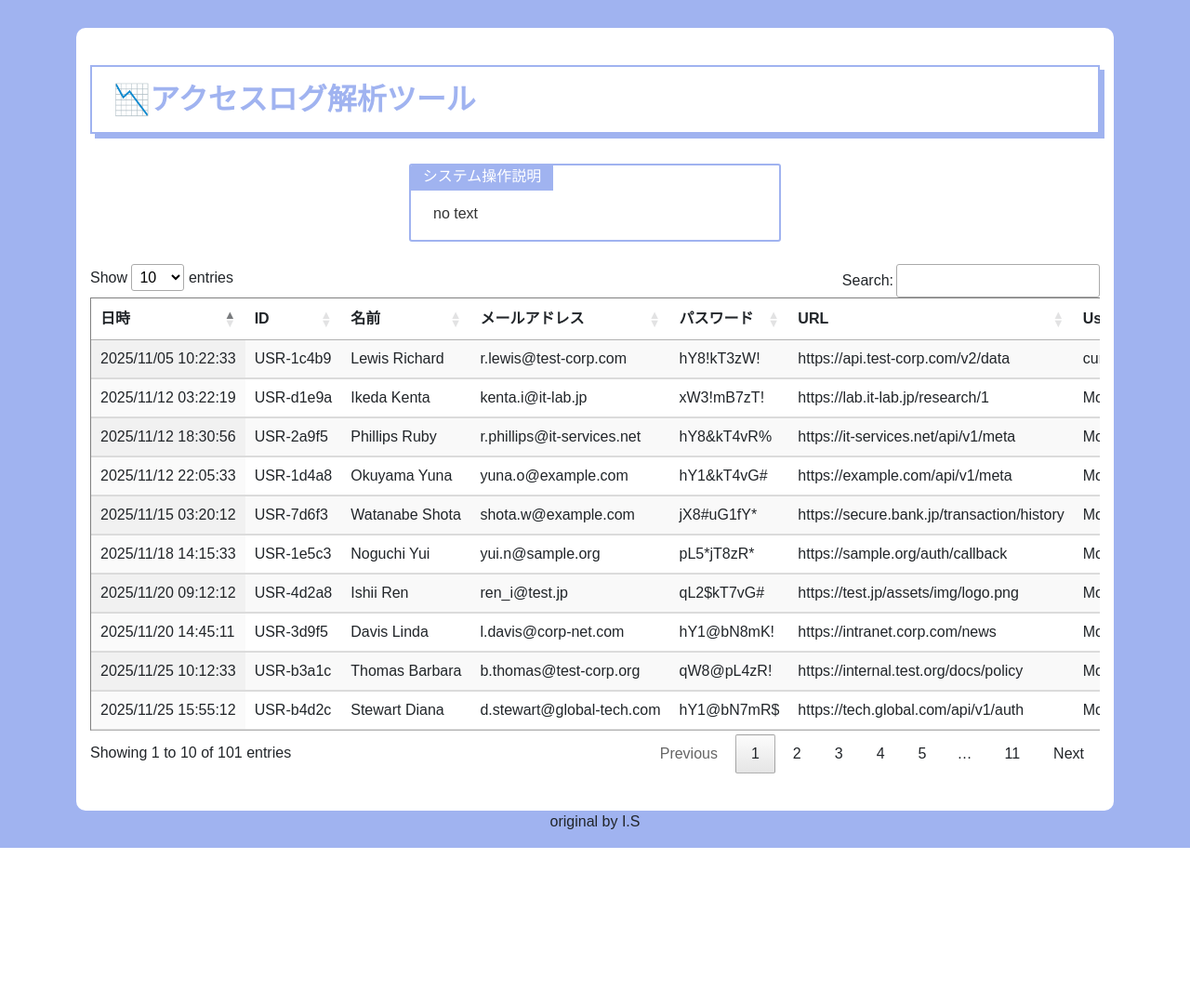
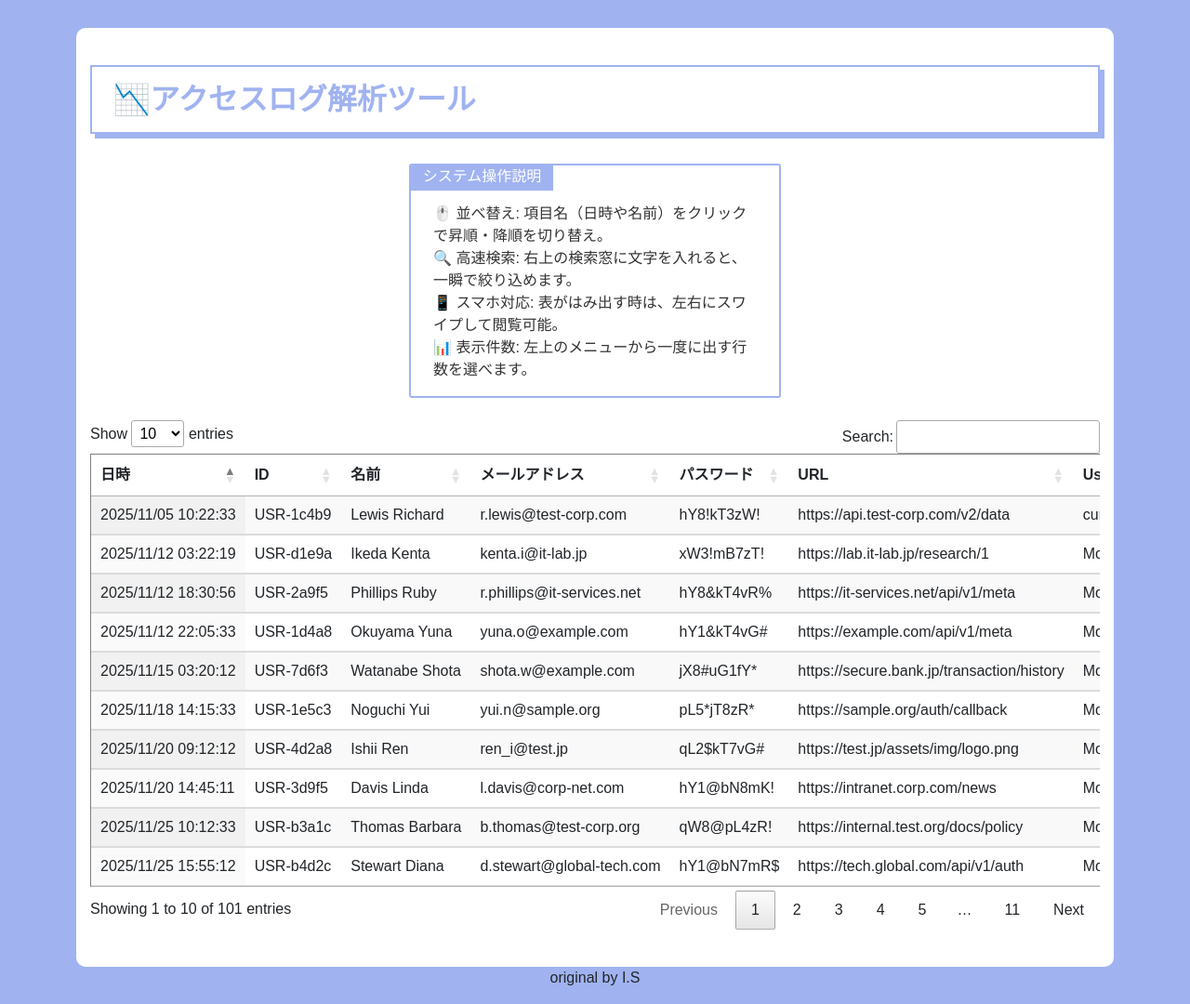
Before and after one commit to ishimarusbiz-png/dbprac, a Flask app: page /apppage in a window 1280 px wide. Shown: the whole page at 93% size. Before the commit the page ends 912 px from the top, so only its background shows below. Run offline with Flask 3, Linux system fonts and the light colour scheme; data comes from the database, SQL or seed files in the repository; some libraries are stand-ins or nearby versions; some web fonts are replaced.

Commit message:
操作説明を追加

```diff
--- a/templates/apppage.html
+++ b/templates/apppage.html
@@ -13,7 +13,10 @@
 <br>
 <div class="box-012">
     <span>システム操作説明</span>
-    <p>no text</p>
+    <p>🖱️ 並べ替え: 項目名（日時や名前）をクリックで昇順・降順を切り替え。<br>
+🔍 高速検索: 右上の検索窓に文字を入れると、一瞬で絞り込めます。<br>
+📱 スマホ対応: 表がはみ出す時は、左右にスワイプして閲覧可能。<br>
+📊 表示件数: 左上のメニューから一度に出す行数を選べます。</p>
 </div>
 <br>
 <div class="table-container">
```
